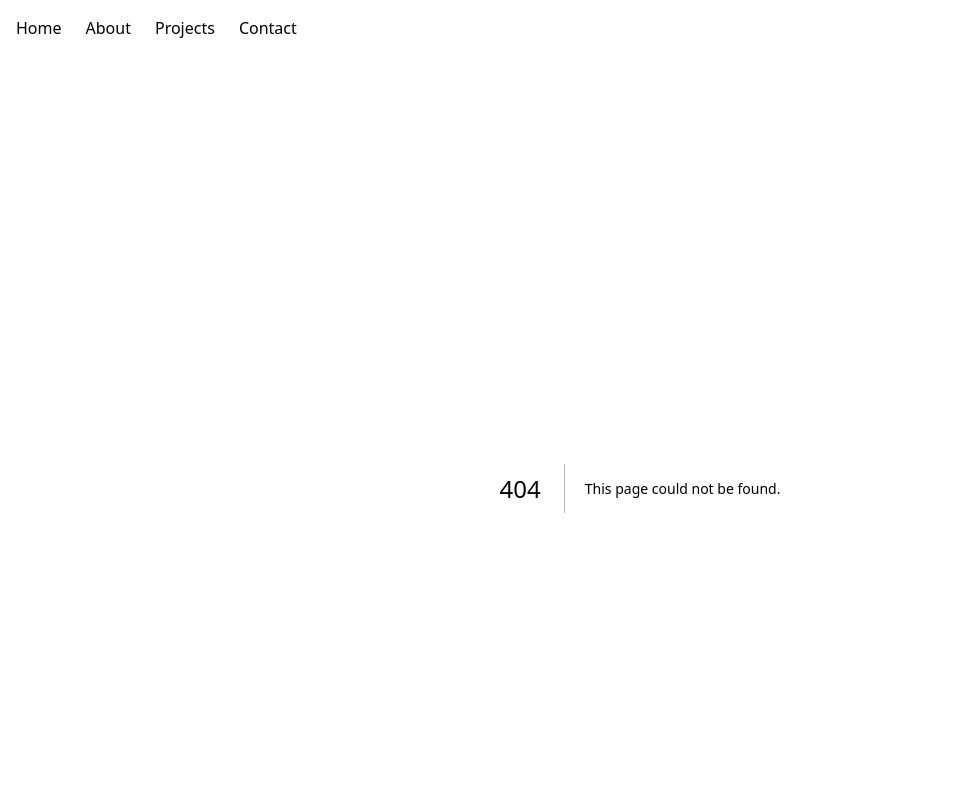
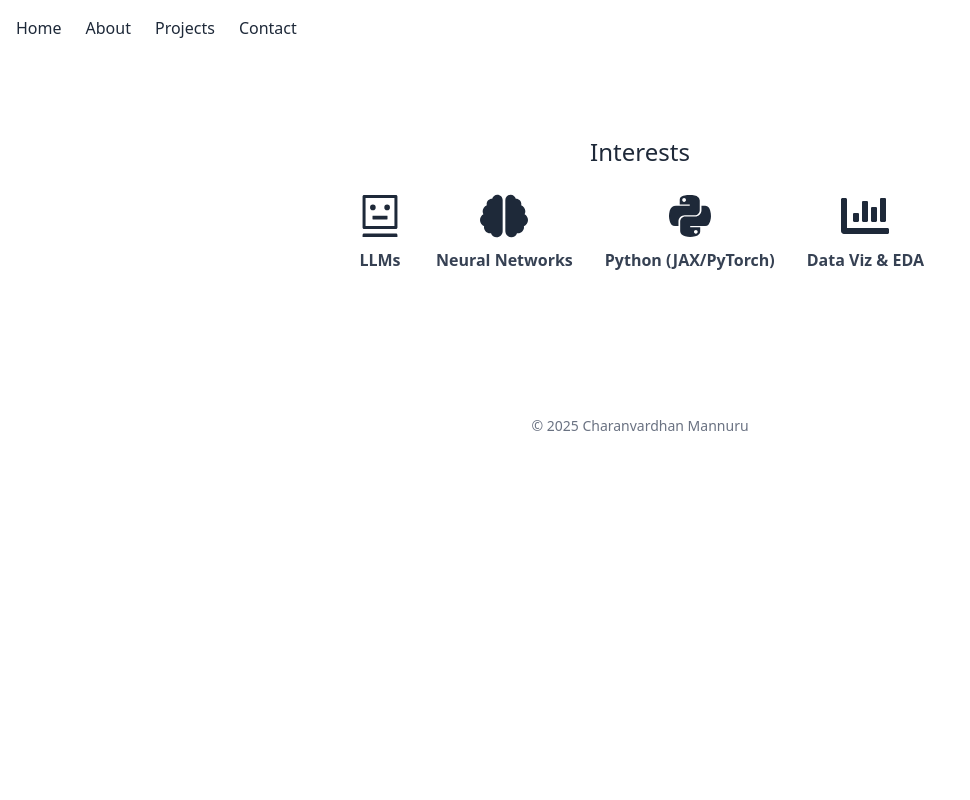
Before and after one commit to Charanvardhan/Portfolio, a Next.js app: page /about in a window 1280 px wide. Before the commit this address had no page. Shown: the top 800 px of the page, without its empty margins (0-970 px from the left). Built offline with nearby package versions, Linux system fonts and the light colour scheme.

Commit message:
checking for the icons behavior

```diff
--- /dev/null
+++ b/src/app/about/page.tsx
@@ -0,0 +1,28 @@
+// src/app/about/page.tsx (or wherever your Interests section lives)
+import { AiOutlineRobot } from "react-icons/ai"
+import { FaBrain, FaPython, FaChartBar } from "react-icons/fa"
+
+export default function Interests() {
+  const items = [
+    { icon: <AiOutlineRobot size={48} />, label: "LLMs" },
+    { icon: <FaBrain size={48} />,      label: "Neural Networks" },
+    { icon: <FaPython size={48} />,     label: "Python (JAX/PyTorch)" },
+    { icon: <FaChartBar size={48} />,   label: "Data Viz & EDA" },
+  ]
+
+  return (
+    <div className="py-12">
+      <h3 className="font-playfair text-2xl text-secondary text-center mb-6">
+        Interests
+      </h3>
+      <div className="flex flex-wrap justify-center gap-8">
+        {items.map(({ icon, label }) => (
+          <div key={label} className="flex flex-col items-center space-y-2">
+            <div className="text-primary">{icon}</div>
+            <span className="text-gray-700 font-bold">{label}</span>
+          </div>
+        ))}
+      </div>
+    </div>
+  )
+}
```
